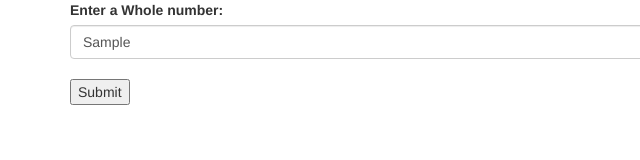
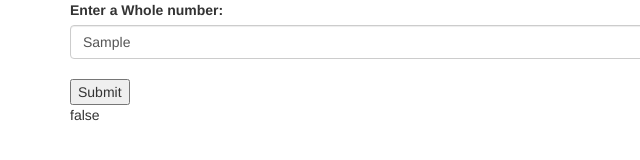
Before and after one commit to jasonkhan99/mr-roboger-s-neighborhood, a plain HTML site: page index.html in a window 1280 px wide. Both pictures are taken after typing "Sample" into the empty fields and a click on the button "Submit". Shown: the full height of the page, 0-640 px from the left. Drawn offline with Linux system fonts and the light colour scheme.

Commit message:
add function to Business Logic returning false, send to variable in user logic and output it to HTML

```diff
--- a/index.html
+++ b/index.html
@@ -17,6 +17,9 @@
         <br>
         <button class="btn-control" id="submit">Submit</button>
       </form>
+      <div id="output">
+
+      </div>
     </div>
   </body>
 </html>
--- a/js/scripts.js
+++ b/js/scripts.js
@@ -1,8 +1,20 @@
+// Business Logic
+function roboResponse(numInput) {
+  return false;
+}
+
+
+
+
+
+
+// User Logic
 $(document).ready(function() {
   $("form#formInput").submit(function(event) {
     event.preventDefault();
-    const numInput = parseInt($("input#numInput").val());
-    console.log(numInput);
+    const roboCount = parseInt($("input#numInput").val());
+    const output = roboResponse(numInput);
+    $("#output").text(output);
 
   });
 });
```
